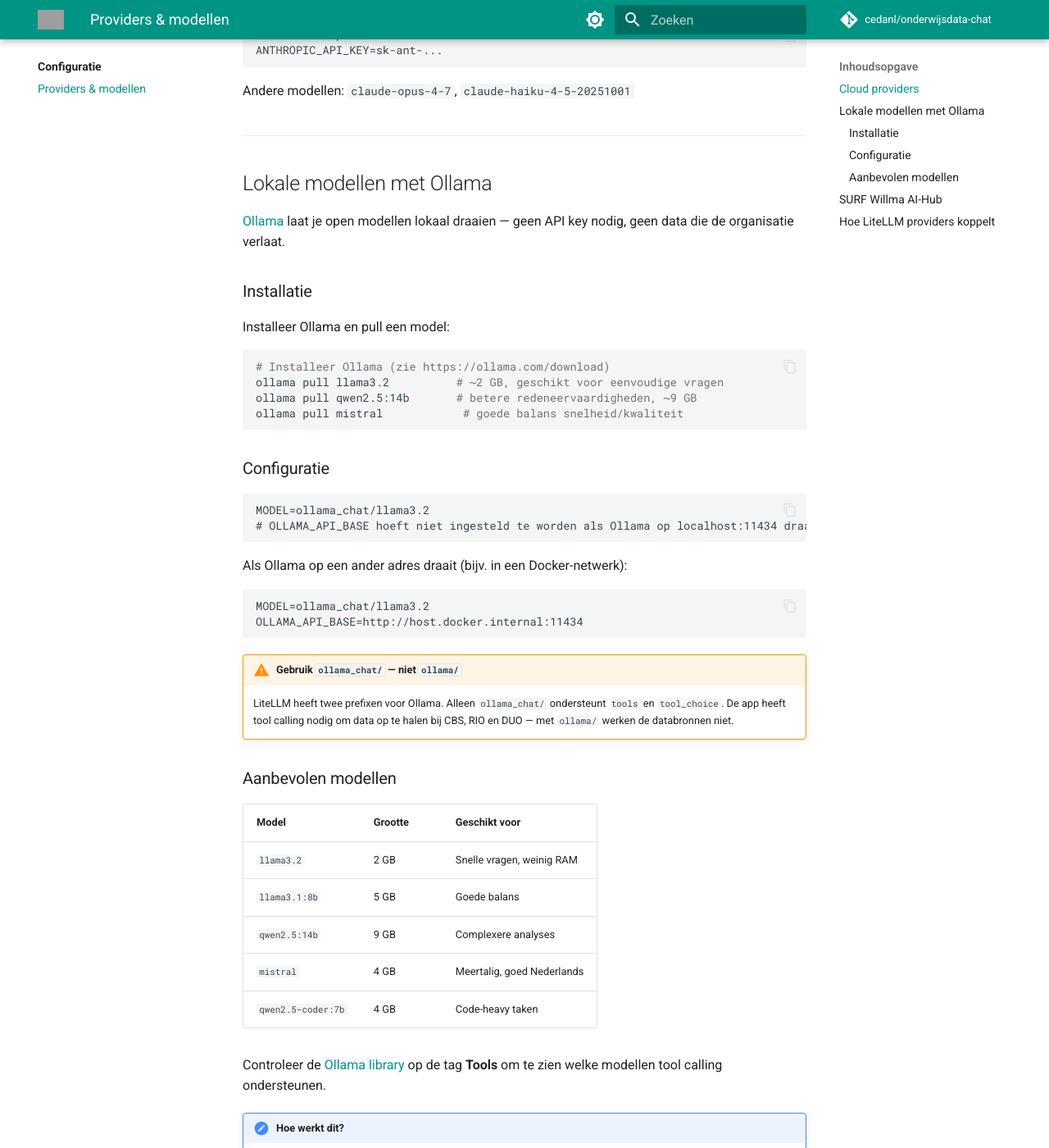
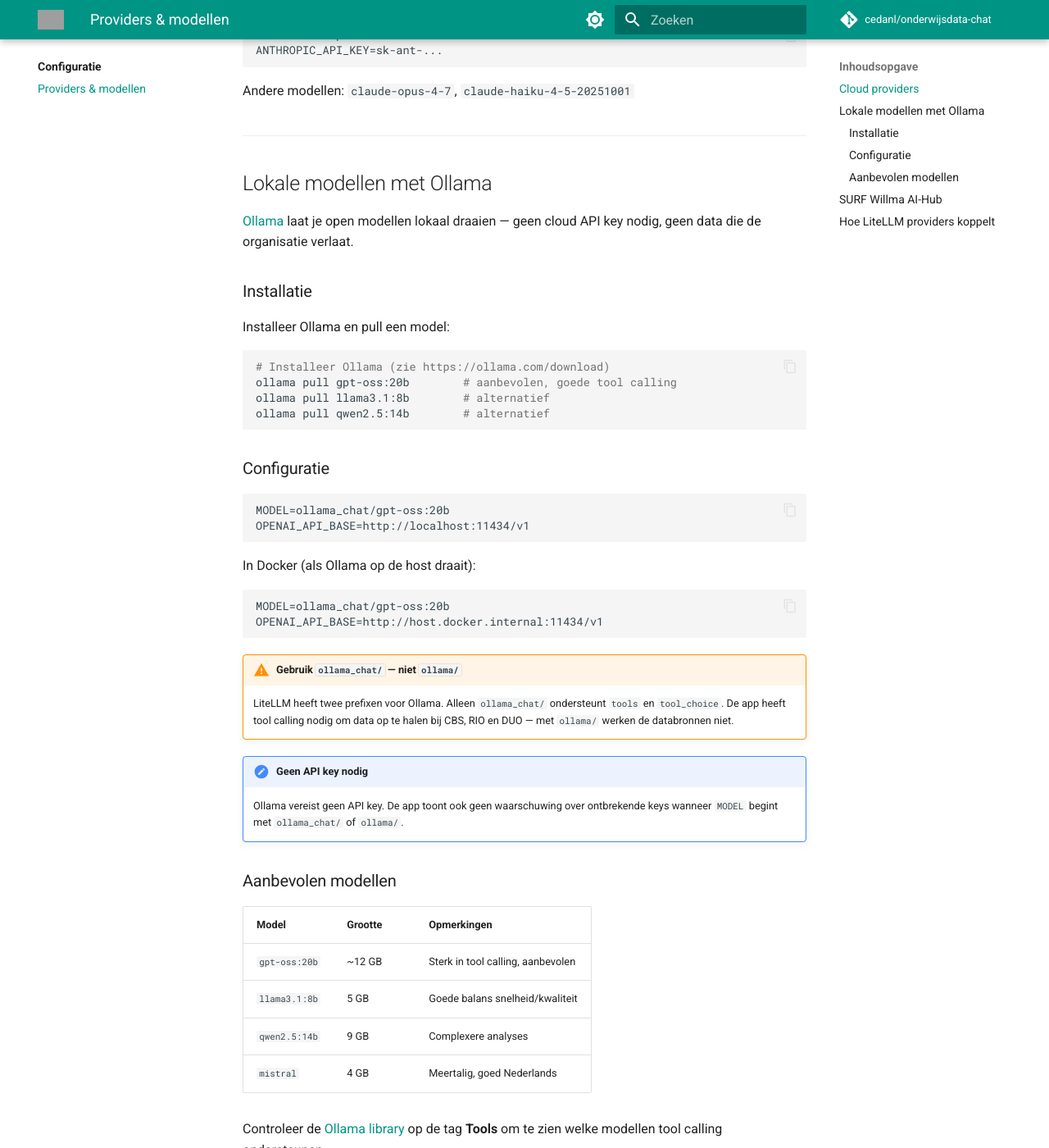
Before and after one commit to cedanl/onderwijsdata-chat, an MkDocs documentation site: the page built from docs/configuratie/providers.md, in a window 1280 px wide and 1400 px high, scrolled down 471 px. Shown: the whole window at 82% size. Built offline with MkDocs 1.6.1 and Material for MkDocs 9.7.7, drawn with Linux system fonts in a browser that asks for light colours; comment, search, counter and statistics services are not loaded; some of the changed text lies outside the part shown; grey boxes are pictures that could not be loaded.

Commit message:
fix: ollama hoeft geen API key, docs bijgewerkt met werkende config
- app.py: geen waarschuwing over ontbrekende key bij ollama_chat/ of ollama/
- .env.example + docs: werkende Ollama-config met OPENAI_API_BASE en gpt-oss:20b

Co-Authored-By: Claude Sonnet 4.6 <noreply@anthropic.com>

````diff
--- a/app.py
+++ b/app.py
@@ -9,6 +9,7 @@ load_dotenv()
 import chainlit as cl
 
 from agent import run
+from config import MODEL
 from report import generate_report
 
 WELKOM = """Welkom! Ik kan je helpen met vragen over open Nederlandse onderwijsdata.
@@ -42,8 +43,9 @@ async def on_start():
     cl.user_session.set("figures", [])
     cl.user_session.set("turns", [])
 
+    is_ollama = MODEL.startswith("ollama_chat/") or MODEL.startswith("ollama/")
     known_keys = ["ANTHROPIC_API_KEY", "OPENAI_API_KEY", "AZURE_API_KEY", "AZURE_AI_API_KEY", "GEMINI_API_KEY", "WILLMA_API_KEY"]
-    if not any(os.getenv(k) for k in known_keys):
+    if not is_ollama and not any(os.getenv(k) for k in known_keys):
         await cl.Message(content="⚠️ Geen API key gevonden. Stel een omgevingsvariabele in (bijv. `ANTHROPIC_API_KEY`) en herstart de app.").send()
         return
 
--- a/docs/configuratie/providers.md
+++ b/docs/configuratie/providers.md
@@ -54,7 +54,7 @@ Het `MODEL` veld volgt altijd het formaat `provider/model-naam`.
 
 ## Lokale modellen met Ollama
 
-[Ollama](https://ollama.com) laat je open modellen lokaal draaien — geen API key nodig, geen data die de organisatie verlaat.
+[Ollama](https://ollama.com) laat je open modellen lokaal draaien — geen cloud API key nodig, geen data die de organisatie verlaat.
 
 ### Installatie
 
@@ -62,42 +62,41 @@ Installeer Ollama en pull een model:
 
 ```bash
 # Installeer Ollama (zie https://ollama.com/download)
-ollama pull llama3.2          # ~2 GB, geschikt voor eenvoudige vragen
-ollama pull qwen2.5:14b       # betere redeneervaardigheden, ~9 GB
-ollama pull mistral            # goede balans snelheid/kwaliteit
+ollama pull gpt-oss:20b        # aanbevolen, goede tool calling
+ollama pull llama3.1:8b        # alternatief
+ollama pull qwen2.5:14b        # alternatief
 ```
 
 ### Configuratie
 
 ```dotenv
-MODEL=ollama_chat/llama3.2
-# OLLAMA_API_BASE hoeft niet ingesteld te worden als Ollama op localhost:11434 draait
+MODEL=ollama_chat/gpt-oss:20b
+OPENAI_API_BASE=http://localhost:11434/v1
 ```
 
-Als Ollama op een ander adres draait (bijv. in een Docker-netwerk):
+In Docker (als Ollama op de host draait):
 
 ```dotenv
-MODEL=ollama_chat/llama3.2
-OLLAMA_API_BASE=http://host.docker.internal:11434
+MODEL=ollama_chat/gpt-oss:20b
+OPENAI_API_BASE=http://host.docker.internal:11434/v1
 ```
 
 !!! warning "Gebruik `ollama_chat/` — niet `ollama/`"
     LiteLLM heeft twee prefixen voor Ollama. Alleen `ollama_chat/` ondersteunt `tools` en `tool_choice`. De app heeft tool calling nodig om data op te halen bij CBS, RIO en DUO — met `ollama/` werken de databronnen niet.
 
+!!! note "Geen API key nodig"
+    Ollama vereist geen API key. De app toont ook geen waarschuwing over ontbrekende keys wanneer `MODEL` begint met `ollama_chat/` of `ollama/`.
+
 ### Aanbevolen modellen
 
-| Model | Grootte | Geschikt voor |
-|-------|---------|---------------|
-| `llama3.2` | 2 GB | Snelle vragen, weinig RAM |
-| `llama3.1:8b` | 5 GB | Goede balans |
+| Model | Grootte | Opmerkingen |
+|-------|---------|-------------|
+| `gpt-oss:20b` | ~12 GB | Sterk in tool calling, aanbevolen |
+| `llama3.1:8b` | 5 GB | Goede balans snelheid/kwaliteit |
 | `qwen2.5:14b` | 9 GB | Complexere analyses |
 | `mistral` | 4 GB | Meertalig, goed Nederlands |
-| `qwen2.5-coder:7b` | 4 GB | Code-heavy taken |
 
 Controleer de [Ollama library](https://ollama.com/library) op de tag **Tools** om te zien welke modellen tool calling ondersteunen.
-
-!!! note "Hoe werkt dit?"
-    LiteLLM leest `OLLAMA_API_BASE` direct uit de omgeving — er zijn geen aanpassingen in `agent.py` nodig. Zonder `OLLAMA_API_BASE` wordt `http://localhost:11434` gebruikt. Er is geen API key nodig.
 
 ---
 
@@ -118,6 +117,6 @@ LiteLLM leest omgevingsvariabelen automatisch per provider:
 | Azure OpenAI | `AZURE_API_KEY`, `AZURE_API_BASE`, `AZURE_API_VERSION` |
 | Azure AI Foundry | `AZURE_AI_API_KEY`, `AZURE_AI_API_BASE` |
 | Gemini | `GEMINI_API_KEY` |
-| Ollama | `OLLAMA_API_BASE` (optioneel, standaard `http://localhost:11434`) |
+| Ollama | `OPENAI_API_BASE` (bijv. `http://localhost:11434/v1`) |
 
 Je hoeft dus alleen de variabelen in te stellen die bij jouw gekozen provider horen — de rest kan leeg blijven. Alle providers zijn ook gedocumenteerd in [`.env.example`](https://github.com/cedanl/onderwijsdata-chat/blob/main/.env.example).
````
Also changed, not shown: 1 other file.
